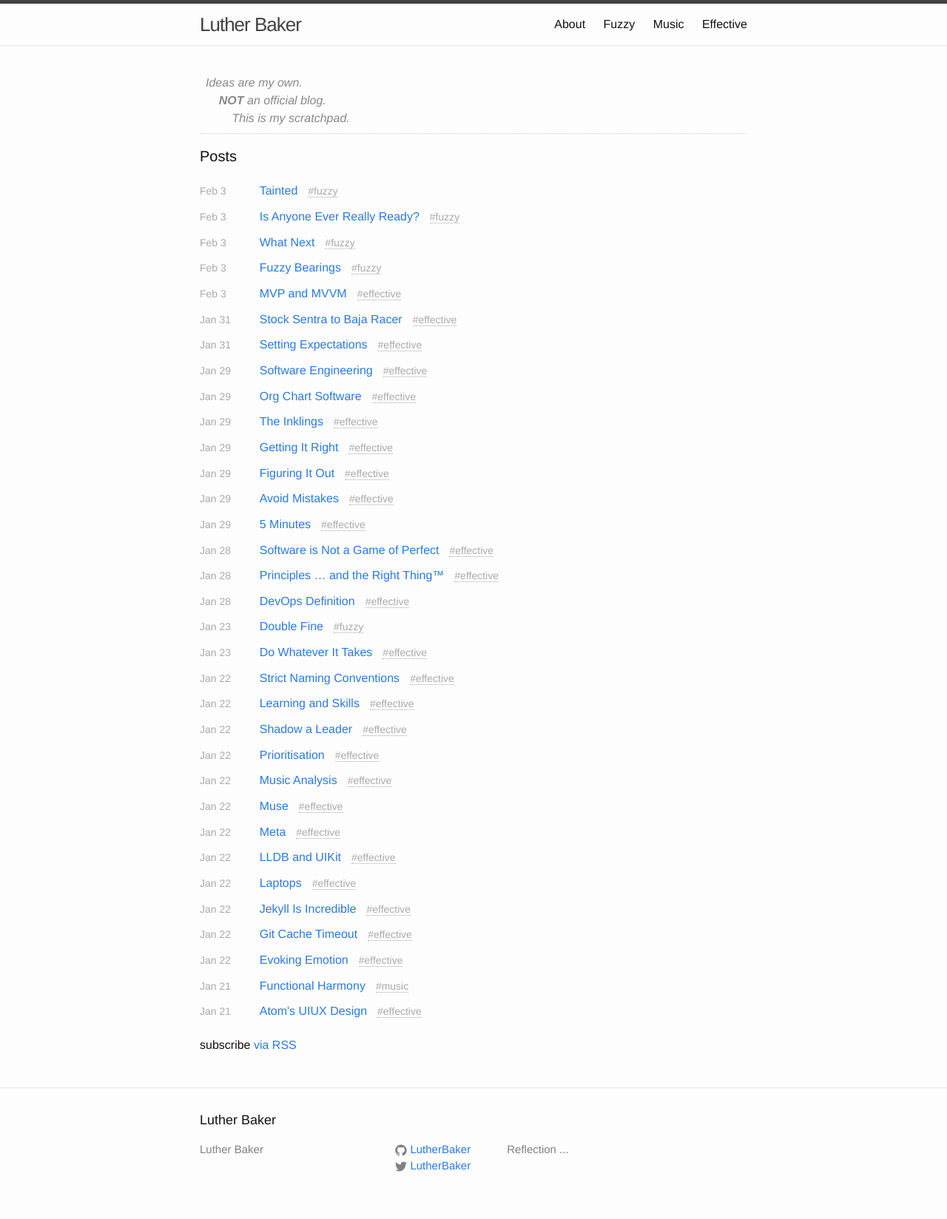
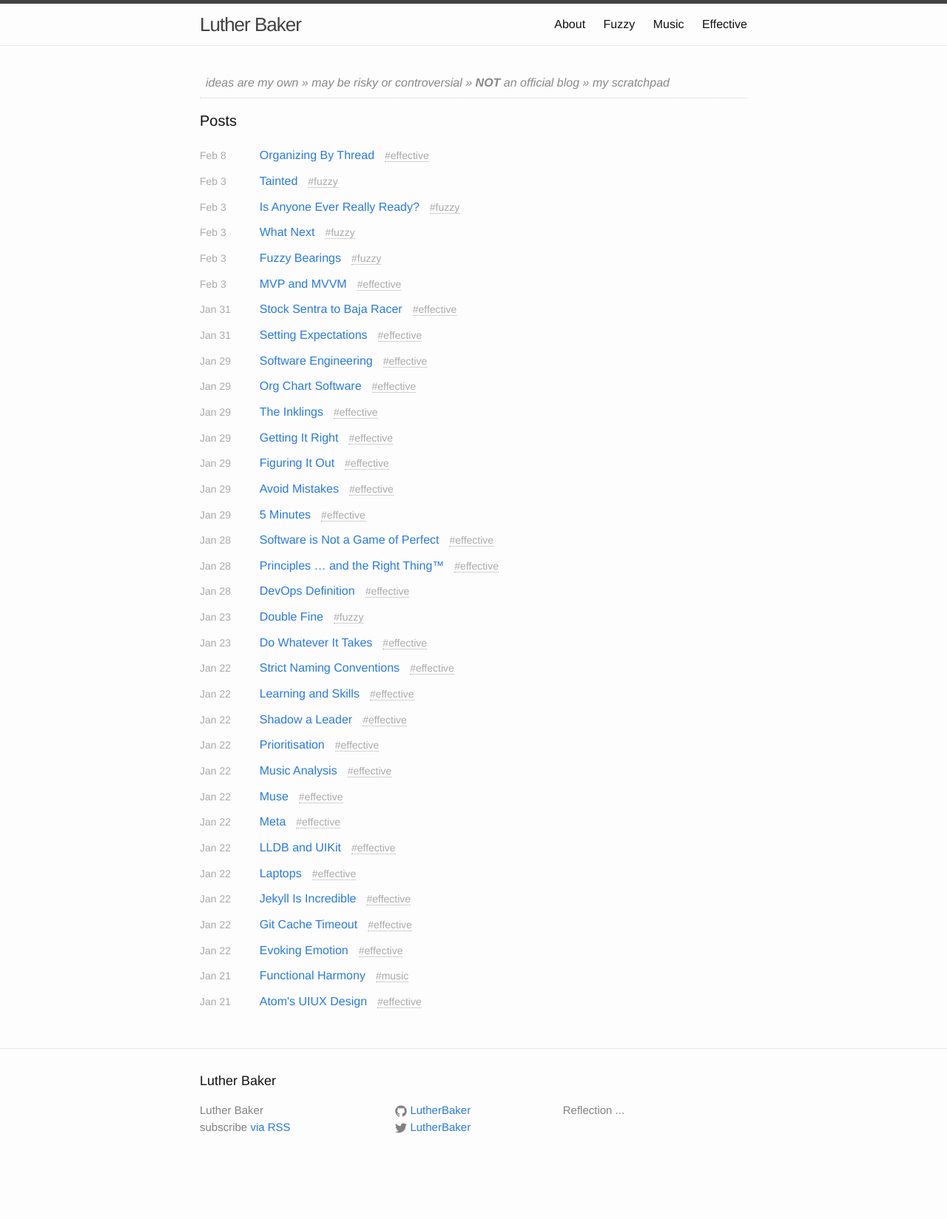
Before and after one commit to LutherBaker-Websites/com.lutherbaker.notes, a Jekyll site: the page built from index.html, in a window 1280 px wide. Shown: the whole page at 74% size. Built offline with Jekyll 4.4.1, drawn with Linux system fonts in a browser that asks for light colours; after the commit the page ends 1595 px from its top, so only the background shows below that.

Commit message:
Added 'threads' post and set permissions.

```diff
--- a/_includes/footer.html
+++ b/_includes/footer.html
@@ -8,6 +8,7 @@
       <div class="footer-col footer-col-1">
         <ul class="contact-list">
           <li>{{ site.title }}</li>
+		  <li>subscribe <a href="{{ "/feed.xml" | prepend: site.baseurl }}">via RSS</a></li>
         </ul>
       </div>
 
--- a/_sass/_layout.scss
+++ b/_sass/_layout.scss
@@ -132,13 +132,13 @@
 }
 
 .footer-col-2 {
-    width: -webkit-calc(20% - (#{$spacing-unit} / 2));
-    width:         calc(20% - (#{$spacing-unit} / 2));
+    width: -webkit-calc(30% - (#{$spacing-unit} / 2));
+    width:         calc(30% - (#{$spacing-unit} / 2));
 }
 
 .footer-col-3 {
-    width: -webkit-calc(45% - (#{$spacing-unit} / 2));
-    width:         calc(45% - (#{$spacing-unit} / 2));
+    width: -webkit-calc(35% - (#{$spacing-unit} / 2));
+    width:         calc(35% - (#{$spacing-unit} / 2));
 }
 
 @include media-query($on-laptop) {
--- a/index.html
+++ b/index.html
@@ -3,7 +3,7 @@ layout: default
 ---
 
 <div class="home">
-	<p class="byline-top">Ideas are my own.<br/>&nbsp;&nbsp;&nbsp;&nbsp;<strong>NOT</strong> an official blog.<br/>&nbsp;&nbsp;&nbsp;&nbsp;&nbsp;&nbsp;&nbsp;&nbsp;This is my scratchpad.</p>
+	<p class="byline-top">ideas are my own &raquo; may be risky or controversial &raquo; <strong>NOT</strong> an official blog &raquo; my scratchpad</p>
 	<h1 class="page-heading">Posts</h1>
 
 	<table class="post-list">
@@ -15,6 +15,4 @@ layout: default
 		{% endfor %}
 	</table>
 
-  <p class="rss-subscribe">subscribe <a href="{{ "/feed.xml" | prepend: site.baseurl }}">via RSS</a></p>
-
 </div>
```
Also changed, not shown: effective/_posts/2016-02-08-threads.md (added, +8 -0 lines), 1 other file.
